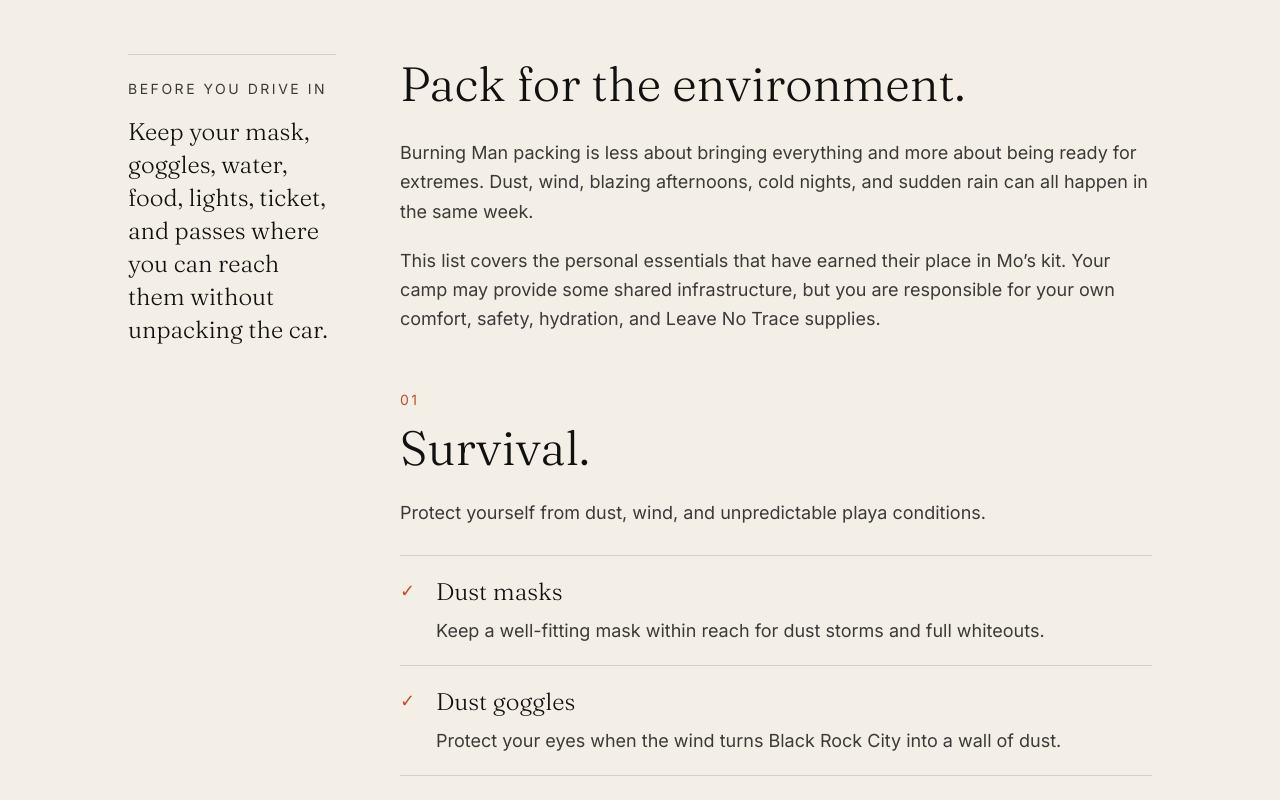
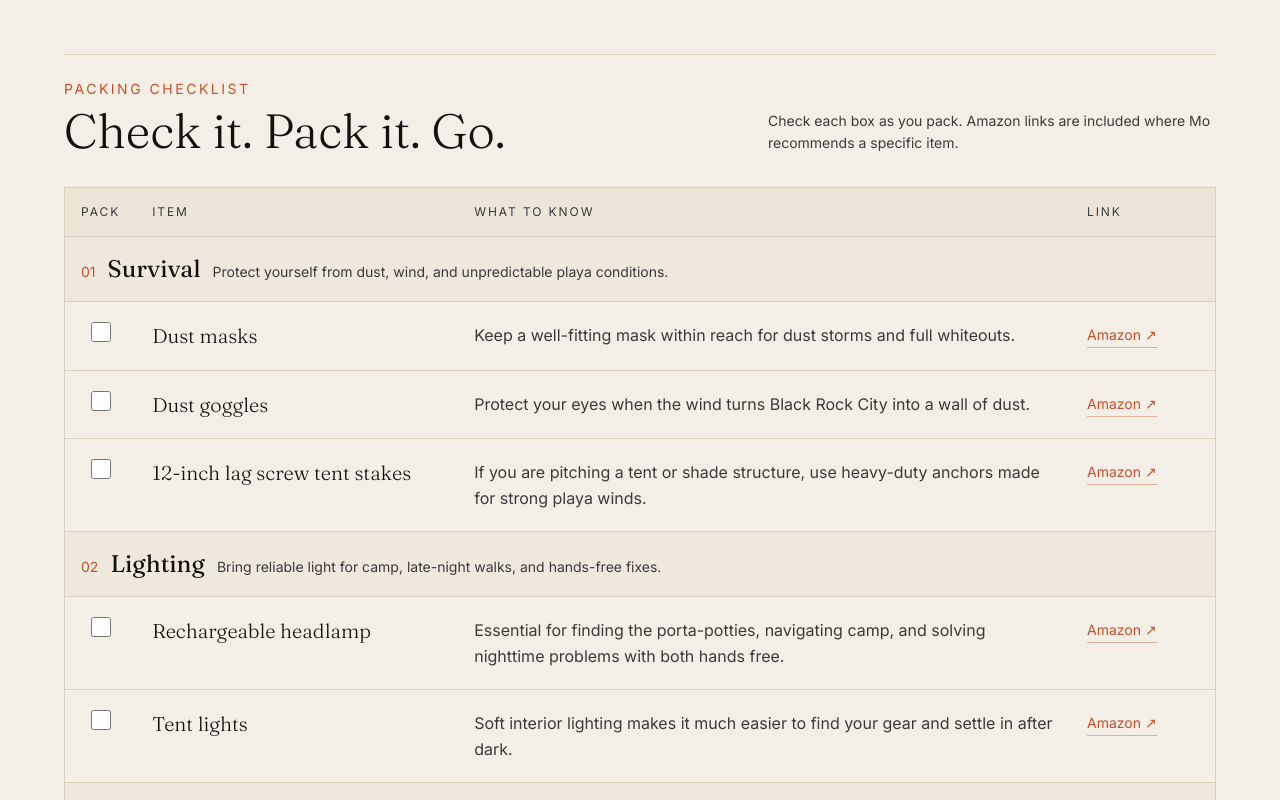
Before and after one commit to mocostaneres-hub/Mudskippers, a Next.js app: page /blog/burning-man-packing-list in a window 1280 px wide. Shown: the part 740-1540 px from the top of the page. Built offline with nearby package versions, Linux system fonts and the light colour scheme.

Commit message:
Refine packing list blog post

```diff
--- a/src/app/blog/burning-man-packing-list/page.tsx
+++ b/src/app/blog/burning-man-packing-list/page.tsx
@@ -100,16 +100,43 @@
       ["Ticket and passes", "Double-check your Burning Man ticket, vehicle pass, and Early Arrival Pass, if applicable."],
     ],
   },
+  {
+    number: "08",
+    title: "Useful extras",
+    intro: "Helpful additions if you have the room.",
+    items: [
+      ["Tent tarp", "Place it under your tent to protect the floor from moisture, heat, and the playa surface."],
+      ["Ziploc bags", "Bring a few for organizing small items and containing dust."],
+      ["Battery-operated fan", "Makes hot tent mornings and afternoons much more manageable."],
+      ["Portable power banks", "Pack one or two for your phone, headlamp, and small electronics."],
+      ["Small solar setup", "Useful for reliable off-grid charging throughout the week."],
+      ["Cooler", "Keeps food and drinks cold. Ice is sold on playa; camp does not provide refrigerators."],
+    ],
+  },
 ];
 
-const smartExtras = [
-  "Put a tarp under your tent to protect the floor from moisture, heat, and the harsh playa surface.",
-  "Bring a few Ziploc bags, but not so many that you create a pile of dusty leftovers.",
-  "A battery-operated fan can make hot tent mornings much more manageable.",
-  "Pack one or two portable power banks for your phone, headlamp, and small electronics.",
-  "Bring a small solar setup if you need reliable off-grid charging throughout the week.",
-  "Use a cooler for food and drinks. Ice is sold on playa, but camp does not provide refrigerators.",
-];
+const amazonLinks: Record<string, string> = {
+  "Dust masks":
+    "https://www.amazon.com/dp/B0CG2G99MJ?tag=mobile09fe169-20",
+  "Dust goggles":
+    "https://www.amazon.com/dp/B0CHNN4S9G?tag=mobile09fe169-20",
+  "12-inch lag screw tent stakes":
+    "https://www.amazon.com/dp/B0DPN6VPZL",
+  "Rechargeable headlamp":
+    "https://www.amazon.com/dp/B0DK541NSS?tag=mobile09fe169-20",
+  "Tent lights":
+    "https://www.amazon.com/s?k=tent+lights+camping&tag=mobile09fe169-20",
+  "Combination bike lock":
+    "https://www.amazon.com/dp/B0F6D5RSGH?tag=mobile09fe169-20",
+  "Bike headlight and tail light":
+    "https://www.amazon.com/dp/B0CF8JRB6R?tag=mobile09fe169-20",
+  "Portable urinal":
+    "https://www.amazon.com/dp/B081S999SP?tag=mobile09fe169-20",
+  "Cup with a handle":
+    "https://www.amazon.com/dp/B0G7KD3TLK",
+  "Collapsible water jug": "https://amzn.to/4ftzhb4",
+  "Camping plate and utensils": "https://amzn.to/4ywigFO",
+};
 
 export default function BurningManPackingListPage() {
   return (
@@ -135,73 +162,89 @@
           </div>
         </header>
 
-        <div className="mx-auto mt-14 grid max-w-5xl grid-cols-1 gap-12 md:grid-cols-12 md:gap-16 sm:mt-20">
-          <aside className="md:col-span-3">
-            <div className="border-t border-rule pt-6 md:sticky md:top-8">
-              <p className="text-sm uppercase tracking-[0.18em] text-ink-soft">Before you drive in</p>
-              <p className="mt-4 font-display text-2xl font-light leading-snug text-ink">
-                Keep your mask, goggles, water, food, lights, ticket, and passes where you can reach them without unpacking the car.
-              </p>
+        <div className="mx-auto mt-14 max-w-6xl sm:mt-20">
+          <div className="flex flex-col gap-3 border-t border-rule pt-6 sm:flex-row sm:items-end sm:justify-between">
+            <div>
+              <p className="text-sm uppercase tracking-[0.18em] text-terracotta">Packing checklist</p>
+              <h2 className="mt-2 font-display text-4xl font-light text-ink sm:text-5xl">Check it. Pack it. Go.</h2>
             </div>
-          </aside>
+            <p className="max-w-md text-sm leading-relaxed text-ink-soft">
+              Check each box as you pack. Amazon links are included where Mo recommends a specific item.
+            </p>
+          </div>
 
-          <div className="space-y-14 text-lg leading-relaxed text-ink-soft md:col-span-9">
-            <section>
-              <h2 className="font-display text-4xl font-light leading-tight text-ink sm:text-5xl">Pack for the environment.</h2>
-              <div className="mt-6 space-y-5">
-                <p>Burning Man packing is less about bringing everything and more about being ready for extremes. Dust, wind, blazing afternoons, cold nights, and sudden rain can all happen in the same week.</p>
-                <p>This list covers the personal essentials that have earned their place in Mo’s kit. Your camp may provide some shared infrastructure, but you are responsible for your own comfort, safety, hydration, and Leave No Trace supplies.</p>
-              </div>
-            </section>
+          <div className="mt-8 overflow-x-auto border border-rule">
+            <table className="w-full min-w-[46rem] border-collapse text-left">
+              <thead className="bg-cream-soft text-xs uppercase tracking-[0.16em] text-ink-soft">
+                <tr>
+                  <th scope="col" className="w-16 px-4 py-4 text-center font-normal">Pack</th>
+                  <th scope="col" className="w-[28%] px-4 py-4 font-normal">Item</th>
+                  <th scope="col" className="px-4 py-4 font-normal">What to know</th>
+                  <th scope="col" className="w-36 px-4 py-4 font-normal">Link</th>
+                </tr>
+              </thead>
+              {categories.map((category) => (
+                <tbody key={category.number} className="border-t border-rule">
+                  <tr className="bg-cream-soft/60">
+                    <th colSpan={4} scope="colgroup" className="px-4 py-4 text-left font-normal">
+                      <span className="mr-3 text-sm text-terracotta">{category.number}</span>
+                      <span className="font-display text-2xl text-ink">{category.title}</span>
+                      <span className="ml-3 text-sm text-ink-soft">{category.intro}</span>
+                    </th>
+                  </tr>
+                  {category.items.map(([title, body]) => {
+                    const amazonUrl = amazonLinks[title];
 
-            {categories.map((category) => (
-              <section key={category.number}>
-                <p className="text-sm uppercase tracking-[0.18em] text-terracotta">{category.number}</p>
-                <h2 className="mt-2 font-display text-4xl font-light leading-tight text-ink sm:text-5xl">{category.title}.</h2>
-                <p className="mt-5">{category.intro}</p>
-                <ul className="mt-7 space-y-5">
-                  {category.items.map(([title, body]) => (
-                    <li key={title} className="grid grid-cols-[1.5rem_1fr] gap-3 border-t border-rule pt-5">
-                      <span aria-hidden className="text-terracotta">✓</span>
-                      <div><h3 className="font-display text-2xl font-light text-ink">{title}</h3><p className="mt-2">{body}</p></div>
-                    </li>
-                  ))}
-                </ul>
-              </section>
-            ))}
+                    return (
+                      <tr key={title} className="border-t border-rule align-top">
+                        <td className="px-4 py-5 text-center">
+                          <input
+                            type="checkbox"
+                            aria-label={`Mark ${title} as packed`}
+                            className="h-5 w-5 cursor-pointer accent-terracotta"
+                          />
+                        </td>
+                        <th scope="row" className="px-4 py-5 font-display text-xl font-light leading-snug text-ink">
+                          {title}
+                        </th>
+                        <td className="px-4 py-5 text-base leading-relaxed text-ink-soft">{body}</td>
+                        <td className="px-4 py-5">
+                          {amazonUrl ? (
+                            <a
+                              href={amazonUrl}
+                              target="_blank"
+                              rel="noreferrer sponsored"
+                              className="inline-flex items-center gap-1 border-b border-terracotta/40 pb-0.5 text-sm text-terracotta hover:border-terracotta"
+                            >
+                              Amazon <span aria-hidden>↗</span>
+                            </a>
+                          ) : (
+                            <span className="text-sm text-ink-soft">—</span>
+                          )}
+                        </td>
+                      </tr>
+                    );
+                  })}
+                </tbody>
+              ))}
+            </table>
+          </div>
 
-            <section>
-              <h2 className="font-display text-4xl font-light leading-tight text-ink sm:text-5xl">Smart extras worth the space.</h2>
-              <ul className="mt-7 grid grid-cols-1 gap-x-10 gap-y-4 sm:grid-cols-2">
-                {smartExtras.map((item) => <li key={item} className="flex gap-3 border-t border-rule pt-4"><span aria-hidden className="text-terracotta">→</span><span>{item}</span></li>)}
-              </ul>
-            </section>
+          <p className="mt-4 text-xs leading-relaxed text-ink-soft">
+            As an Amazon Associate, we may earn from qualifying purchases.
+          </p>
 
-            <aside className="border-y border-rule py-10">
-              <p className="text-sm uppercase tracking-[0.18em] text-terracotta">Two road rules</p>
-              <p className="mt-4 font-display text-3xl font-light leading-snug text-ink sm:text-4xl">Keep your real license plate fully visible, and follow every posted speed limit exactly after Reno.</p>
-              <p className="mt-5">Enforcement on the route to Black Rock City is strict. If bikes or gear block your plate, use a legal relocation bracket or approved auxiliary plate—never improvise a fake one.</p>
-            </aside>
+          <section className="mt-12 border-y border-rule py-8">
+            <h2 className="font-display text-3xl font-light text-ink">Before you leave</h2>
+            <ul className="mt-5 grid gap-4 text-base leading-relaxed text-ink-soft sm:grid-cols-2">
+              <li>Keep your ticket, passes, ID, water, food, mask, goggles, and lights easy to reach.</li>
+              <li>Keep your real license plate visible and follow every posted speed limit after Reno.</li>
+            </ul>
+          </section>
 
-            <section>
-              <h2 className="font-display text-4xl font-light leading-tight text-ink sm:text-5xl">One final check.</h2>
-              <p className="mt-6">Before pulling away, confirm that your ticket, passes, ID, water, food, mask, goggles, and lights are in the vehicle and easy to reach. If weather delays entry, you may need to wait safely for hours.</p>
-              <p className="mt-5 font-display text-3xl font-light text-ink">Pack smart. Leave no trace. See you in the dust.</p>
-              <a
-                href="https://mos-burning-man-packing-list.mocostaneres.chatgpt.site"
-                target="_blank"
-                rel="noreferrer"
-                className="group mt-7 inline-flex items-center gap-2 text-lg text-terracotta"
-              >
-                <span className="border-b border-terracotta/40 pb-0.5 transition-colors group-hover:border-terracotta">
-                  Open Mo’s interactive packing checklist
-                </span>
-                <span aria-hidden className="transition-transform group-hover:translate-x-1">↗</span>
-              </a>
-            </section>
-
-            <p className="text-sm leading-relaxed text-ink-soft">Product links and recommendations can change. Follow current Burning Man survival guidance, transportation rules, weather advisories, and the instructions provided by your camp.</p>
-          </div>
+          <p className="mt-8 text-sm leading-relaxed text-ink-soft">
+            Follow current Burning Man survival guidance, transportation rules, weather advisories, and your camp’s instructions.
+          </p>
         </div>
       </div>
     </article>
--- a/src/lib/blog.ts
+++ b/src/lib/blog.ts
@@ -24,8 +24,9 @@
     publishedTime: "2026-07-17T12:00:00-07:00",
     displayDate: "July 17, 2026",
     readingTime: "8 min read",
-    image: "/images/camp-group-hero.png",
-    imageAlt: "Mudskippers Camp members gathered together at Burning Man",
+    image: "/images/burning-man-packing-list.png",
+    imageAlt:
+      "A simple packing checklist beside dust goggles, a bandana, and a carabiner",
   },
   {
     title: "How to Work Out at Burning Man Without Burning Out",
```
Also changed, not shown: 1 other file (tests, documents, lock files or other folders).
